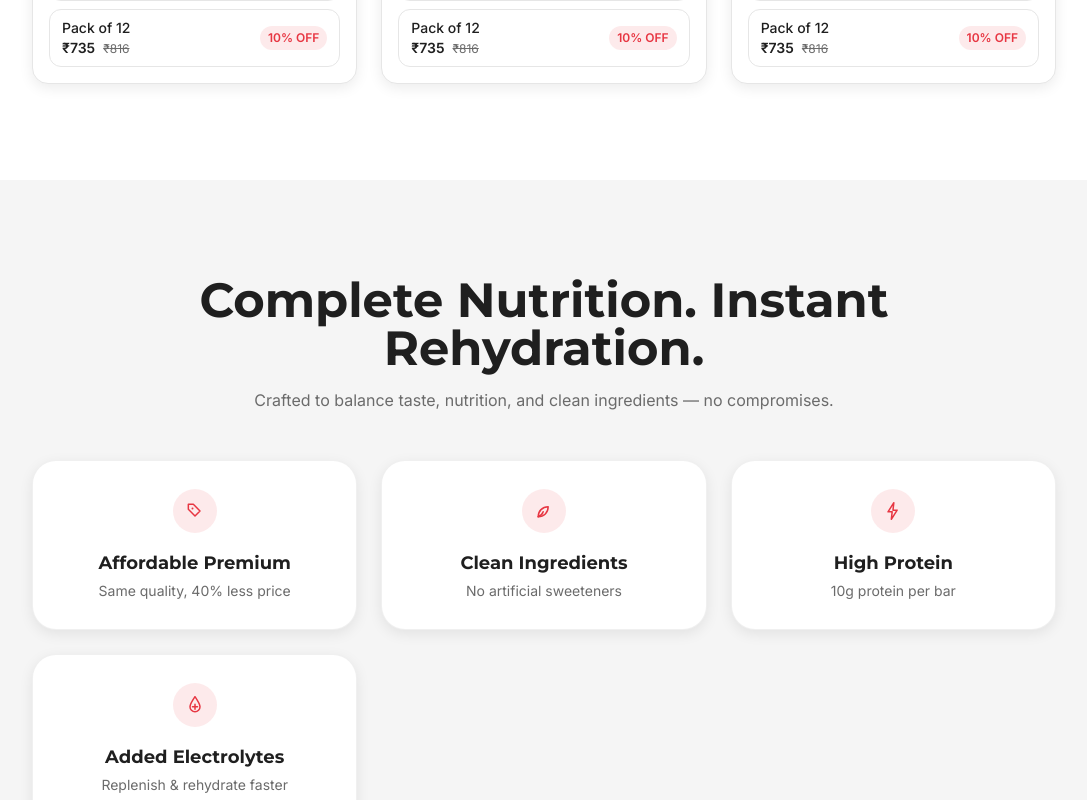
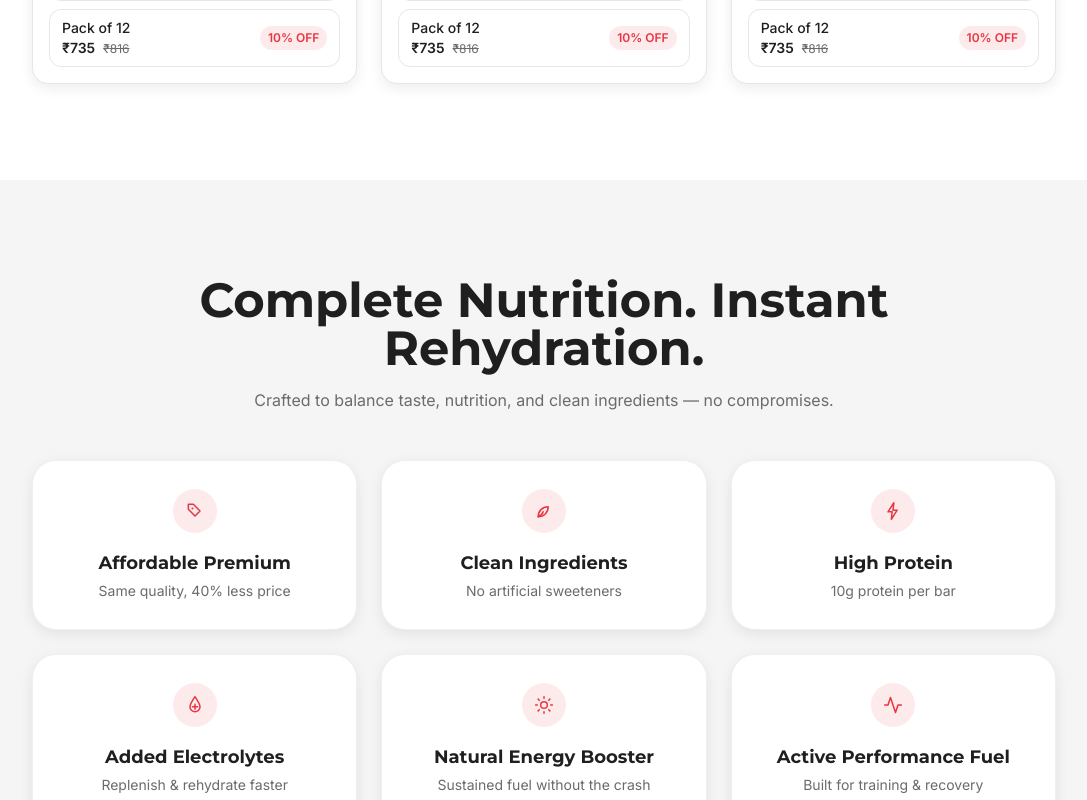
Before and after one commit to Kafilacrew/voltt, a React (Vite) app: page / in a window 1280 px wide. Shown: the part 2000-2800 px from the top of the page, without its empty margins (96-1183 px from the left). Built offline with nearby package versions, Linux system fonts and the light colour scheme.

Commit message:
Photo and card

```diff
--- a/src/components/Hero.jsx
+++ b/src/components/Hero.jsx
@@ -10,6 +10,8 @@ export default function Hero() {
     <section className="relative min-h-[1080px] flex items-center overflow-hidden">
       {/* Background: gradient + single athlete (Unsplash) */}
       <div className="absolute inset-0 bg-gradient-to-br from-earthx-dark/90 to-earthx-dark/70">
+        <picture className="block w-full h-full">
+          <source media="(max-width: 767px)" srcSet="/assets/mobile.png" />
           <img
             src="/assets/hero.png"
             alt="Voltt protein bars hero"
@@ -18,6 +20,7 @@ export default function Hero() {
               e.target.style.display = 'none'
             }}
           />
+        </picture>
       </div>
       <div className="absolute inset-0 bg-gradient-to-b from-transparent to-earthx-dark/80 pointer-events-none" />
 
--- a/src/components/PremiumNutrition.jsx
+++ b/src/components/PremiumNutrition.jsx
@@ -18,6 +18,16 @@ const items = [
     title: 'Added Electrolytes',
     subtitle: 'Replenish & rehydrate faster',
     icon: 'electrolyte',
+  },
+  {
+    title: 'Natural Energy Booster',
+    subtitle: 'Sustained fuel without the crash',
+    icon: 'sun',
+  },
+  {
+    title: 'Active Performance Fuel',
+    subtitle: 'Built for training & recovery',
+    icon: 'activity',
   },
 ]
 
@@ -89,6 +99,32 @@ function Icon({ type }) {
       </svg>
     )
   }
+  if (type === 'sun') {
+    return (
+      <svg className={base} viewBox="0 0 24 24" fill="none">
+        <circle cx="12" cy="12" r="4" stroke="currentColor" strokeWidth="1.8" />
+        <path
+          d="M12 2v2M12 20v2M4.93 4.93l1.42 1.42M17.65 17.65l1.42 1.42M2 12h2M20 12h2M4.93 19.07l1.42-1.42M17.65 6.35l1.42-1.42"
+          stroke="currentColor"
+          strokeWidth="1.8"
+          strokeLinecap="round"
+        />
+      </svg>
+    )
+  }
+  if (type === 'activity') {
+    return (
+      <svg className={base} viewBox="0 0 24 24" fill="none">
+        <path
+          d="M22 12h-4l-3 9L9 3l-3 9H2"
+          stroke="currentColor"
+          strokeWidth="1.8"
+          strokeLinecap="round"
+          strokeLinejoin="round"
+        />
+      </svg>
+    )
+  }
   return null
 }
 
```
Also changed, not shown: public/assets/mobile.png (added). Lines whose indentation alone changed are shown as unchanged.
